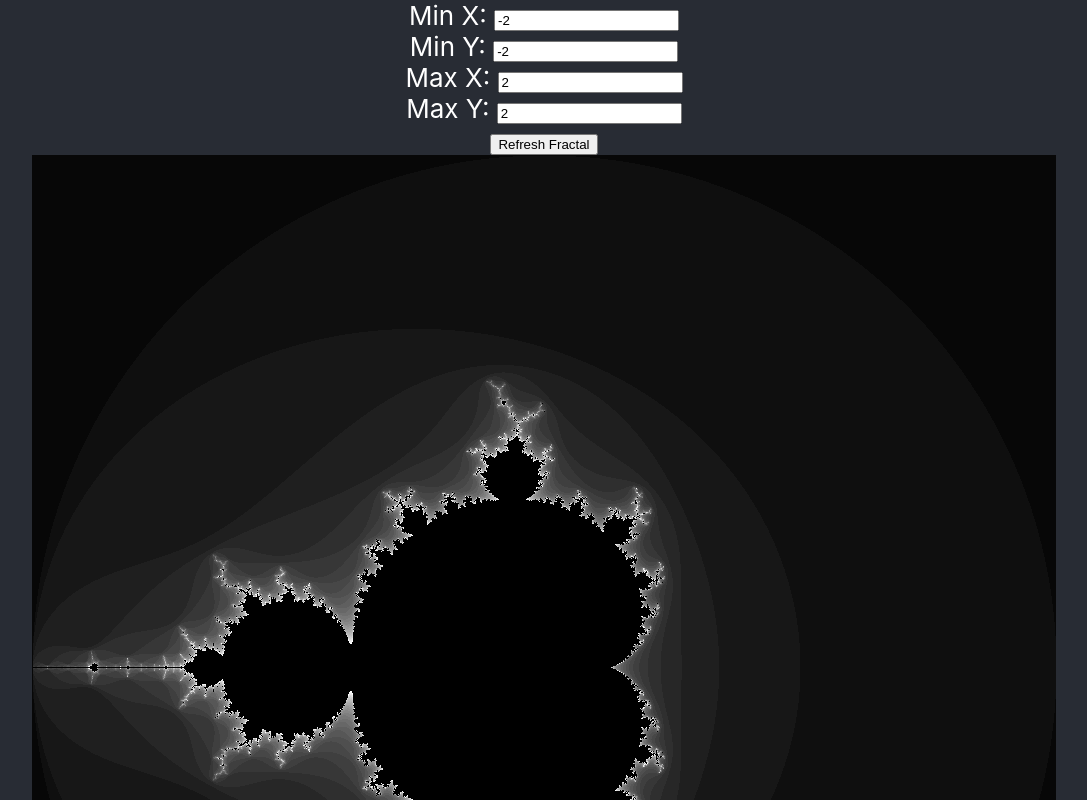
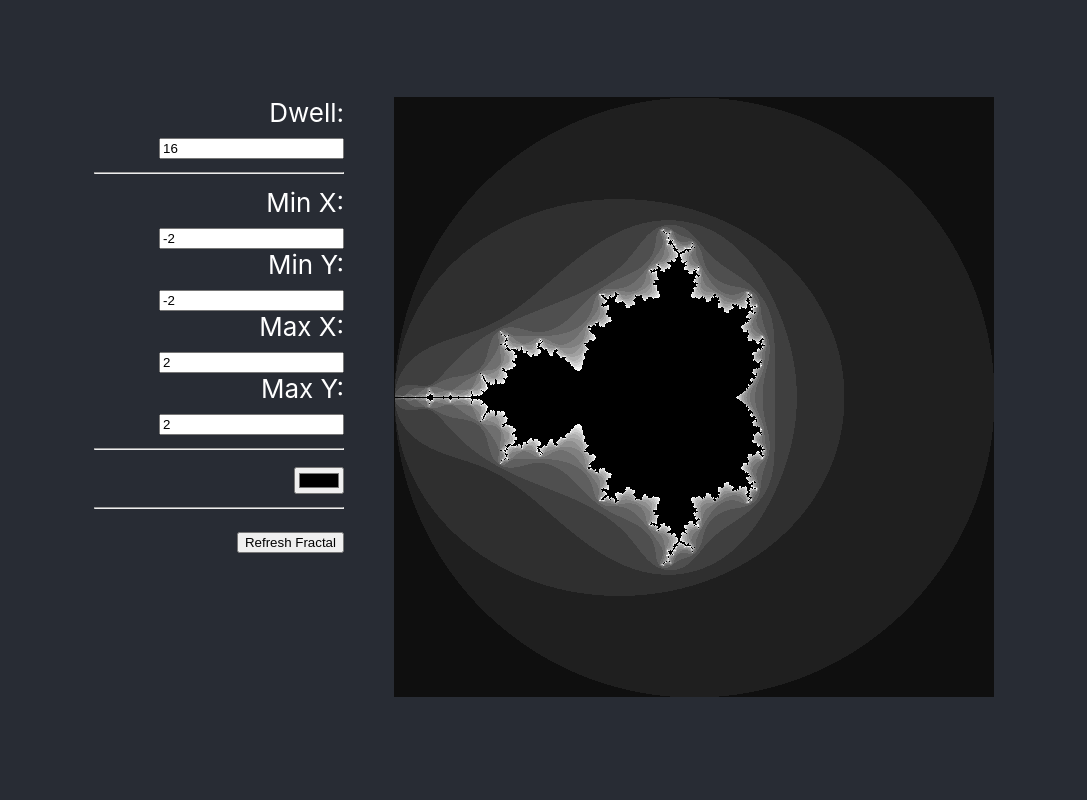
Before and after one commit to LexouDuck/webpack-react-test, a React (Create React App) app: page / in a window 1280 px wide. Shown: the top 800 px of the page, without its empty margins (96-1183 px from the left). Built offline with nearby package versions, Linux system fonts and the light colour scheme.

Commit message:
cleanup + added more menu controls and made the render canvas smaller

```diff
--- a/src/App.tsx
+++ b/src/App.tsx
@@ -10,6 +10,7 @@ const App: React.FC = () =>
 		<div className="App">
 			<header className="App-header">
 				<FractalApp
+					dwell={16}
 					min_x={-2}
 					min_y={-2}
 					max_x={2}
--- /dev/null
+++ b/src/canvas.tsx
@@ -0,0 +1,64 @@
+import React from 'react';
+import ReactDOM from 'react-dom';
+import {samplePointsOnPlane, fractalRender_Simple, dwellArray_to_colorArray, DwellFunction} from './fractals';
+import {Alg2, Complex, SplitComplex, DualNumber} from './algebra'
+import Color from './utils'
+
+
+
+interface Props_FractalCanvas
+{
+	width:number;
+	height:number;
+	max_dwell:number;
+	span:[Alg2, Alg2]; //everything else flows from whether span is a Complex or a SplitComplex
+	palette:Color[];
+	dwell_func:DwellFunction;
+}
+
+class FractalCanvas extends React.Component<Props_FractalCanvas>
+{
+	private canvasRef:React.RefObject<HTMLCanvasElement>;
+
+	constructor(props:Props_FractalCanvas)
+	{
+		super(props);
+		this.canvasRef = React.createRef();
+	}
+
+	componentDidMount()
+	{
+		this.renderFractalOnCanvas();
+	}
+
+	componentDidUpdate()
+	{
+		this.renderFractalOnCanvas();
+	}
+
+	renderFractalOnCanvas()
+	{
+		const context = this.canvasRef.current!.getContext('2d');
+		const point_array = samplePointsOnPlane(this.props.width, this.props.height, this.props.span);
+		const dwell_array = fractalRender_Simple(this.props.width, this.props.height, point_array, this.props.max_dwell, this.props.dwell_func);
+		const color_array = dwellArray_to_colorArray(this.props.width, this.props.height, dwell_array, this.props.palette);
+
+		for (let y = 0; y < this.props.height; y++)
+		{
+			for (let x = 0; x < this.props.width; x++)
+			{
+				context!.fillStyle = color_array[y][x].getCSS();
+				context!.fillRect(x, y, 1, 1);
+			}
+		}
+	}
+
+	render()
+	{
+		return (
+			<canvas ref={this.canvasRef} width={this.props.width} height={this.props.height} />
+		);
+	}
+}
+
+export { FractalCanvas };
--- a/src/main.tsx
+++ b/src/main.tsx
@@ -1,13 +1,16 @@
 import React from "react";
 import ReactDOM from "react-dom";
 import {Menu} from "./menu"
-import {MandelbrotCanvas, Color} from "./react-canvas";
+import {FractalCanvas} from "./canvas";
+import {DwellFunction, mandelbrotDwell} from './fractals';
 import {Complex, SplitComplex, DualNumber} from "./algebra"
+import {Color, makeGrayscalePalette} from "./utils"
 
 
 
 export interface State_FractalApp
 {
+	dwell:number,
 	min_x:number,
 	min_y:number,
 	max_x:number,
@@ -21,6 +24,7 @@ class FractalApp extends React.Component<State_FractalApp, State_FractalApp>
 		super(props, state);
 		this.state =
 		{
+			dwell: props.dwell,
 			min_x: props.min_x,
 			min_y: props.min_y,
 			max_x: props.max_x,
@@ -36,16 +40,23 @@ class FractalApp extends React.Component<State_FractalApp, State_FractalApp>
 	render()
 	{
 		return (
-			<div className="FractalApp">
+			<div className="FractalApp" style={{display:"flex"}}>
+				<div style={{width:"300px"}}>
 					<Menu
 						default={this.state}
 						update={this.update.bind(this)}
 					/>
-				<MandelbrotCanvas
-					width={1024}
-					height={1024}
+				</div>
+				<div style={{flexGrow:1}}>
+					<FractalCanvas
+						width={600}
+						height={600}
+						max_dwell={this.state.dwell}
 						span={[new Complex(this.state.min_x, this.state.min_y), new Complex(this.state.max_x, this.state.max_y)]}
+						palette={makeGrayscalePalette(this.state.dwell)}
+						dwell_func={mandelbrotDwell}
 					/>
+				</div>
 			</div>
 		);
 	}
--- a/src/menu.tsx
+++ b/src/menu.tsx
@@ -35,7 +35,11 @@ class MenuItem_Number extends React.Component<Props_MenuItem_Number, State_MenuI
 	{
 		return (
 			<label>
-				{this.props.label}	<input type="number" step="any" value={this.state.value} onChange={this.handleChange_Number.bind(this)} />	<br/>
+				{this.props.label} <input type="number" step="any"
+					value={this.state.value}
+					onChange={this.handleChange_Number.bind(this)}
+				/>
+				<br/>
 			</label>
 		);
 	}
@@ -58,6 +62,7 @@ class Menu extends React.Component<Props_Menu>
 		super(props);
 		this.state_menu =
 		{
+			dwell: props.default.dwell,
 			min_x: props.default.min_x,
 			min_y: props.default.min_y,
 			max_x: props.default.max_x,
@@ -65,6 +70,11 @@ class Menu extends React.Component<Props_Menu>
 		};
 	}
 
+	handleChange_Dwell(value:number):boolean
+	{
+		this.state_menu.dwell = Math.floor(value);
+		return (true);
+	}
 	handleChange_MinX(value:number):boolean
 	{
 		if (value > this.state_menu.max_x)
@@ -103,11 +113,16 @@ class Menu extends React.Component<Props_Menu>
 	render()
 	{
 		return (
-			<form onSubmit={this.handleSubmit.bind(this)}>
+			<form onSubmit={this.handleSubmit.bind(this)} style={{textAlign:"right", marginRight:"50px"}}>
+				<MenuItem_Number label={"Dwell:"} value={this.props.default.dwell} update={this.handleChange_Dwell.bind(this)} />
+				<hr />
 				<MenuItem_Number label={"Min X:"} value={this.props.default.min_x} update={this.handleChange_MinX.bind(this)} />
 				<MenuItem_Number label={"Min Y:"} value={this.props.default.min_y} update={this.handleChange_MinY.bind(this)} />
 				<MenuItem_Number label={"Max X:"} value={this.props.default.max_x} update={this.handleChange_MaxX.bind(this)} />
 				<MenuItem_Number label={"Max Y:"} value={this.props.default.max_y} update={this.handleChange_MaxY.bind(this)} />
+				<hr />
+				<input type="color" value="#000000" />
+				<hr />
 				<input type="submit" value="Refresh Fractal" />
 			</form>
 		);
--- a/src/react-canvas.tsx
+++ /dev/null
@@ -1,195 +0,0 @@
-/*
-class CanvasComponent extends React.Component {
-	componentDidMount() {
-		this.updateCanvas();
-	}
-	updateCanvas() {
-		const context = this.refs.canvas.getContext('2d');
-		context.fillStyle = "#DD00DD";
-		context.fillRect(0,0, 100, 100);
-	}
-	render() {
-		return (
-			<canvas ref="canvas" width={300} height={300}/>
-		);
-	}
-}
-
-ReactDOM.render(<CanvasComponent/>, document.getElementById('container'));
-
-
-
-function MyShape() {
-  return (
-	 <Shape fill=”#00D2FF” draggable
-		 sceneFunc={function (context) {
-			 context.beginPath();
-			 context.moveTo(20, 50);
-			 context.lineTo(220, 80);
-			 context.quadraticCurveTo(150, 100, 260, 170);
-			 context.closePath();             // Konva specific method
-			 context.fillStrokeShape(this);
-		 }}
-	 />
-  );
-}
-*/
-
-
-import React from 'react';
-import ReactDOM from 'react-dom';
-import {samplePointsOnPlane, fractalRender_Simple, dwellArray_to_colorArray,
-		DwellFunction, mandelbrotDwell} from './fractals';
-import {Alg2, Complex, SplitComplex, DualNumber} from './algebra'
-import Color from './utils'
-
-
-
-
-
-
-/*
-** Because React cannot implement OO inheritance, building a reusable frame for components boils
-** down to using composition (where it is possible), or better yet, using Higher Order Components.
-*/
-
-/*
-interface CanvasProps
-{
-	width: number;
-	height: number;
-	bg_color: Color;
-//    id: string
-}
-
-class CanvasComponent extends React.Component<CanvasProps>
-{
-	private canvasRef: React.RefObject<HTMLCanvasElement>;
-
-	constructor(props : CanvasProps)
-	{
-		super(props);
-		this.canvasRef = React.createRef();
-	}
-
-	componentDidMount() {
-		this.updateCanvas();
-	}
-
-	updateCanvas() {
-		const context = this.canvasRef.current!.getContext('2d');
-		context!.fillStyle = this.props.bg_color.getCSS();
-		context!.fillRect(0,0, this.props.width, this.props.height);
-	}
-
-	render() {
-		return (
-			<canvas ref={this.canvasRef} width={this.props.width} height={this.props.height} />
-		);
-	}
-}
-
-
-interface MandelbrotCanvasProps
-{
-	canvas_props : CanvasProps;
-	max_dwell : number;
-	size_x : number;
-	size_y : number;
-	span : [Complex, Complex];
-}
-
-class MandelbrotCanvasComponent extends CanvasComponent
-{
-	constructor(props : MandelbrotCanvasProps)
-	{
-		super(props.canvas_props);
-
-	}
-}
-
-export {CanvasComponent, Color};
-*/
-
-interface FractalCanvasProps
-{
-	width: number;
-	height: number;
-//    palette: Color[];
-//    max_dwell: number;
-	span : [Alg2, Alg2]; //everything else flows from whether span is a Complex or a SplitComplex
-//    dwell_func : DwellFunction;
-}
-
-function buildFractalCanvas(palette:Color[], max_dwell:number, dwell_func:DwellFunction)//()
-{
-	class CustomFractalCanvas extends React.Component<FractalCanvasProps>
-	{
-		private canvasRef: React.RefObject<HTMLCanvasElement>;
-
-		constructor(props:FractalCanvasProps)
-		{
-			super(props);
-			this.canvasRef = React.createRef();
-		}
-
-		componentDidMount()
-		{
-			this.renderFractalOnCanvas();
-		}
-
-		componentDidUpdate()
-		{
-			this.renderFractalOnCanvas();
-		}
-
-		renderFractalOnCanvas()
-		{
-			const context = this.canvasRef.current!.getContext('2d');
-			const point_array = samplePointsOnPlane(this.props.width, this.props.height, this.props.span);
-			const dwell_array = fractalRender_Simple(this.props.width, this.props.height, point_array, max_dwell, dwell_func);
-			const color_array = dwellArray_to_colorArray(this.props.width, this.props.height, dwell_array, palette);
-
-			for (let y = 0; y < this.props.height; y++)
-			{
-				for (let x = 0; x < this.props.width; x++)
-				{
-					context!.fillStyle = color_array[y][x].getCSS();
-					context!.fillRect(x, y, 1, 1);
-				}
-			}
-		}
-
-		render()
-		{
-			return (
-				<canvas ref={this.canvasRef} width={this.props.width} height={this.props.height} />
-			);
-		}
-	}
-
-	return CustomFractalCanvas;
-}
-
-
-function grayscalePalette(max_dwell : number)
-{
-	let result : Color[];
-
-	result = [];
-	for (let i = 0; i < max_dwell; i++)
-	{
-		let lerp_val = (i + 1) * 255 / max_dwell;
-		result.push(new Color(lerp_val, lerp_val, lerp_val));
-	}
-	result.push(new Color(0, 0, 0));
-
-	return (result);
-}
-
-let max_dwell = 32;
-let palette = grayscalePalette(max_dwell);
-
-const MandelbrotCanvas = buildFractalCanvas(palette, max_dwell, mandelbrotDwell);
-
-export {MandelbrotCanvas, Color};
--- a/src/utils.tsx
+++ b/src/utils.tsx
@@ -1,3 +1,4 @@
+
 function bindValue(value : number, min : number, max : number)
 {
     if (max < min)
@@ -27,7 +28,7 @@ function swap<T>(pair: {val1 : T, val2 : T})
 
 
 
-class Color
+export class Color
 {
 //    a : number;
     r : number;
@@ -62,4 +63,19 @@ class Color
 
 
 
+export function makeGrayscalePalette(max_dwell:number)
+{
+    let result : Color[];
+
+    result = [];
+    for (let i = 0; i < max_dwell; i++)
+    {
+        let lerp_val = (i + 1) * 255 / max_dwell;
+        result.push(new Color(lerp_val, lerp_val, lerp_val));
+    }
+    result.push(new Color(0, 0, 0));
+
+    return (result);
+}
+
 export default Color;
```
Lines whose indentation alone changed are shown as unchanged.
